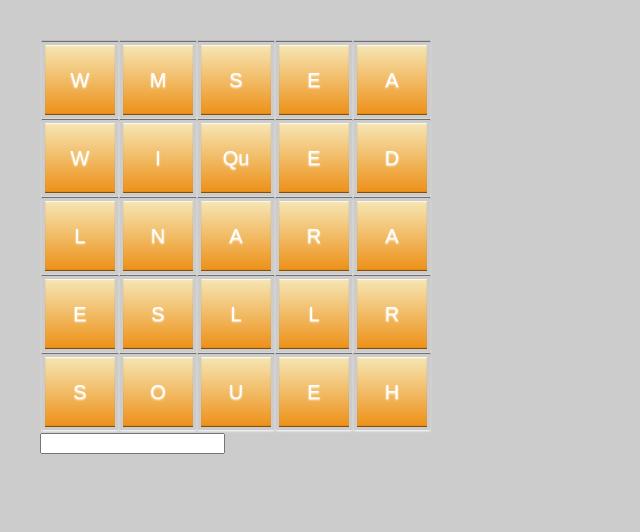
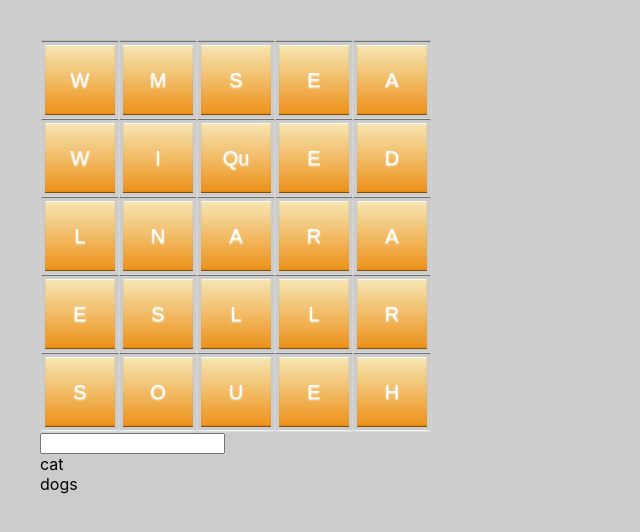
Before and after one commit to Azeezah/Boggle-Webapp-v2, a React (Create React App) app: page / in a window 1280 px wide. Shown: the top 532 px of the page, without its empty margins (0-640 px from the left). Built offline with nearby package versions, Linux system fonts and the light colour scheme.

Commit message:
Show guesses

```diff
--- a/src/Game.js
+++ b/src/Game.js
@@ -1,11 +1,12 @@
-import React, {Component,} from 'react';
+import React, {Component} from 'react';
 import Board from './Board';
 
 class Game extends Component {
   constructor(props) {
     super(props);
     this.state = {
-      guess: ''
+      guess: '',
+      guesses: ["cat", "dogs"]
     };
   }
   changeGuess = (e) => {
@@ -13,20 +14,27 @@ class Game extends Component {
   }
   submitGuess = (e) => {
     e.preventDefault();
+    const guesses = this.state.guesses
+    this.setState({guesses:([...guesses, this.state.guess])})
     this.setState({guess: ''})
   }
 
   render() {
+    const guesses = this.state.guesses.map((item, key)=>
+      <span>{item}<br /></span>
+    );
+
     return (
       <div>
         <Board />
-        <form>
+        <form autocomplete="off">
           <input
             name='guess'
             value={this.state.guess}
             onChange={(e) => this.changeGuess(e)} />
           <button hidden onClick={(e) => this.submitGuess(e)}>Guess</button>
         </form>
+        {guesses}
       </div>
     )
   }
```
